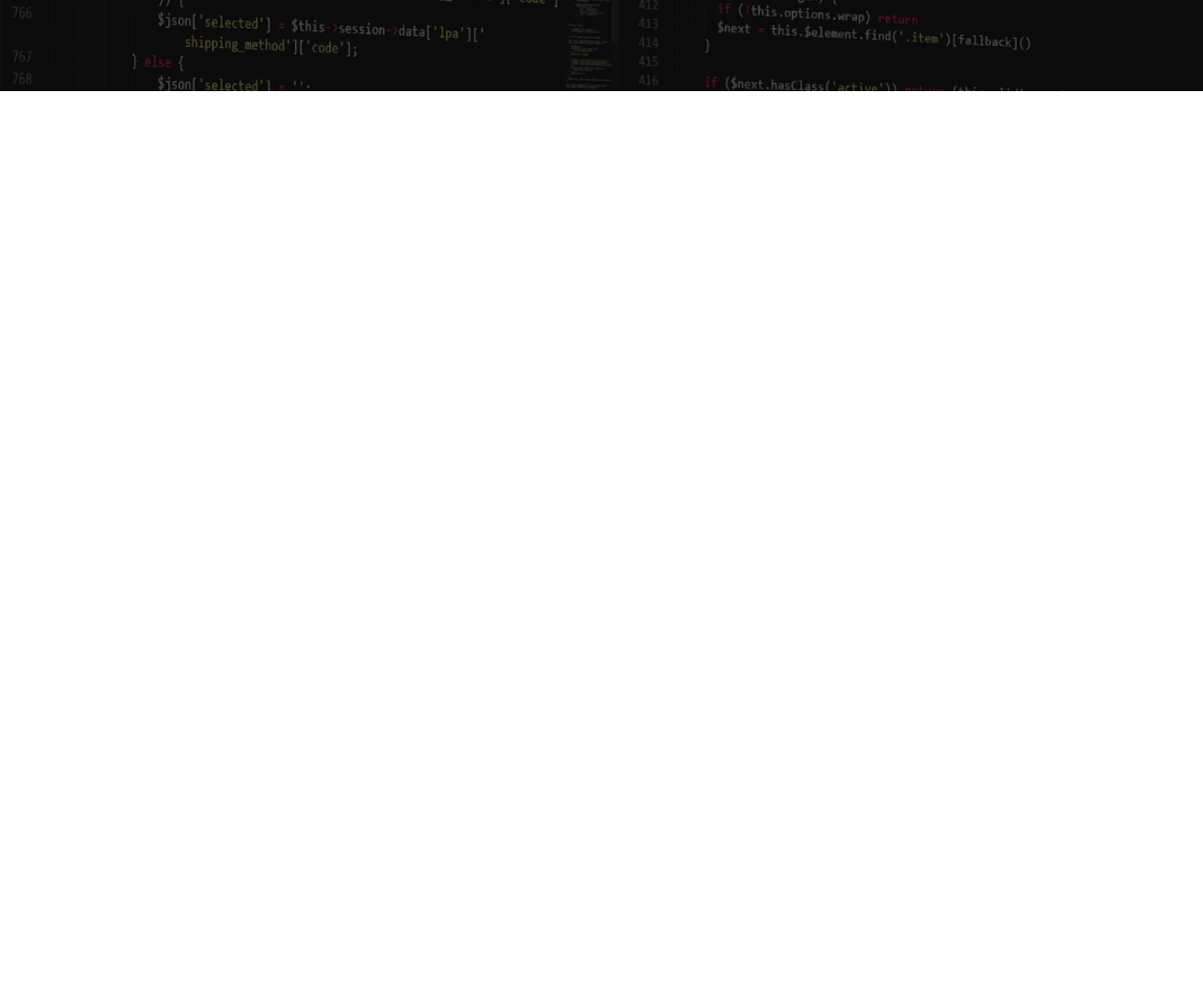
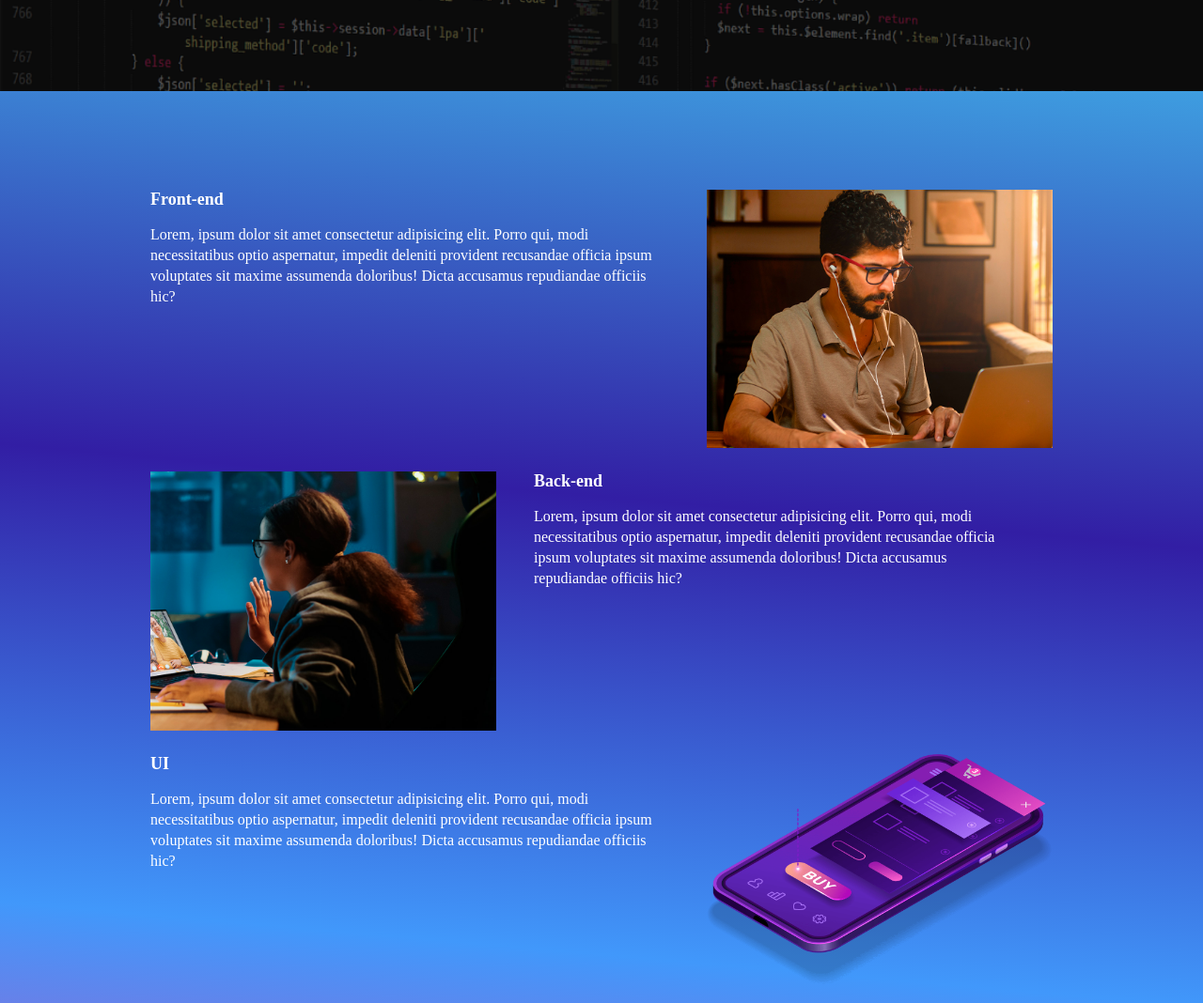
Before and after one commit to arthur487/event, a website built with Parcel: page src/index.html in a window 1280 px wide. Shown: the part 464-1532 px from the top of the page at 94% size. Before the commit the page ends 800 px from the top, so only its background shows below. Built offline with nearby package versions, Linux system fonts and the light colour scheme.

Commit message:
event section  finished

```diff
--- a/src/index.html
+++ b/src/index.html
@@ -35,6 +35,52 @@
             </div>
         </div>
     </header>
+    <section class="event">
+        <div class="container">
+            <div class="event__details">
+                <h2 class="event__details__title">
+                    Front-end
+                </h2>
+                <p class="event__details__description">
+                    Lorem, ipsum dolor sit amet consectetur adipisicing elit. Porro qui, modi necessitatibus optio aspernatur, impedit deleniti provident recusandae officia ipsum voluptates sit maxime assumenda doloribus! Dicta accusamus repudiandae officiis hic?
+                </p>
+            </div>
+            <img class="event__image" src="./images/frontend.png" alt="">
+        </div>
+        <div class="container">
+            <img class="event__image" src="./images/backend.png" alt="">
+            <div class="event__details event__details--left">
+                <h2 class="event__details__title">
+                    Back-end
+                </h2>
+                <p class="event__details__description">
+                    Lorem, ipsum dolor sit amet consectetur adipisicing elit. Porro qui, modi necessitatibus optio aspernatur, impedit deleniti provident recusandae officia ipsum voluptates sit maxime assumenda doloribus! Dicta accusamus repudiandae officiis hic?
+                </p>
+            </div>
+        </div>
+        <div class="container">
+            <div class="event__details">
+                <h2 class="event__details__title">
+                    UI
+                </h2>
+                <p class="event__details__description">
+                    Lorem, ipsum dolor sit amet consectetur adipisicing elit. Porro qui, modi necessitatibus optio aspernatur, impedit deleniti provident recusandae officia ipsum voluptates sit maxime assumenda doloribus! Dicta accusamus repudiandae officiis hic?
+                </p>
+            </div>
+            <img class="event__image" src="./images/ui-ux.png" alt="">
+        </div>
+        <div class="container">
+            <img class="event__image" src="./images/data.png" alt="">
+            <div class="event__details event__details--left">
+                <h2 class="event__details__title">
+                    Data-science
+                </h2>
+                <p class="event__details__description">
+                    Lorem, ipsum dolor sit amet consectetur adipisicing elit. Porro qui, modi necessitatibus optio aspernatur, impedit deleniti provident recusandae officia ipsum voluptates sit maxime assumenda doloribus! Dicta accusamus repudiandae officiis hic?
+                </p>
+            </div>
+        </div>
+    </section>
 </body>
 <script src="scripts/main.js"></script>
 </html>
--- /dev/null
+++ b/src/styles/event.scss
@@ -0,0 +1,52 @@
+.event {
+    padding: 80px 0;
+    background-image: linear-gradient(185deg, #3e9de0, #321ea4,  #4198fb, #eb2fa9 );
+    color: #fff;
+
+
+    .container {
+        display: flex;
+        margin-top: 25px;
+    }
+
+    &__image {
+        max-width: 368px;
+
+    }
+
+    &__details {
+        margin-right: 40px;
+        &__title {
+            font-size: 18px;
+            font-weight: bold;
+            margin-bottom: 16px;
+        }
+
+        &__description {
+            line-height:22px ;
+        }
+
+        &--left {
+            margin-left: 40px;
+        }
+    }
+
+    @media (max-width:640px) {
+        .container {
+            display: block;
+        }
+
+        &__image {
+            width: 100%;
+        }
+
+        &__details {
+            margin-right: 0px;
+            margin-bottom: 16px;
+
+            &--left {
+                margin-left: 0px;
+            }
+        }
+    }
+}
--- a/src/styles/main.scss
+++ b/src/styles/main.scss
@@ -1,6 +1,7 @@
 @use 'hero';
 @use 'components/info-bar.scss';
 @use 'components/buttons';
+@use 'event';
 
 
 * {
```
